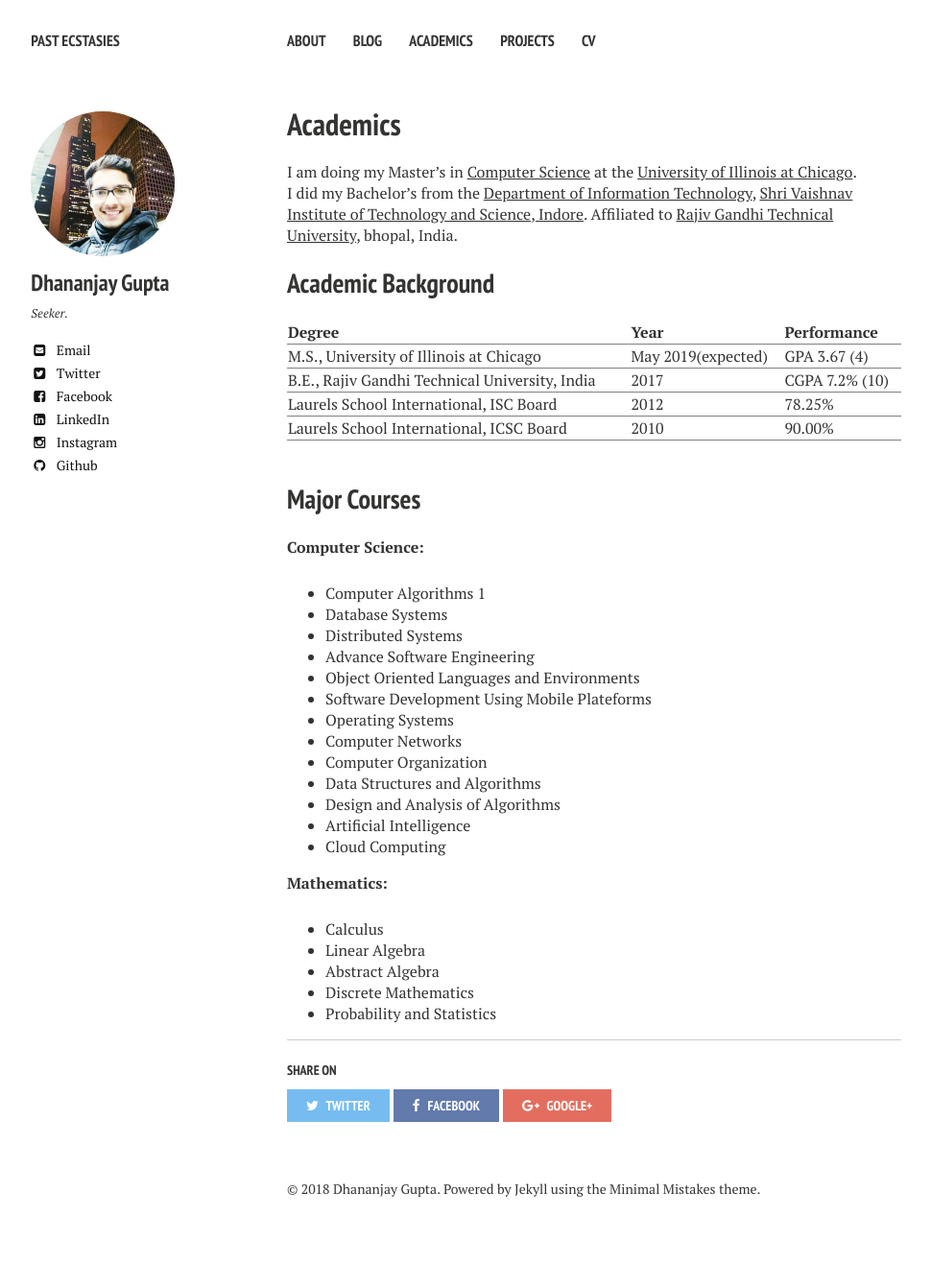
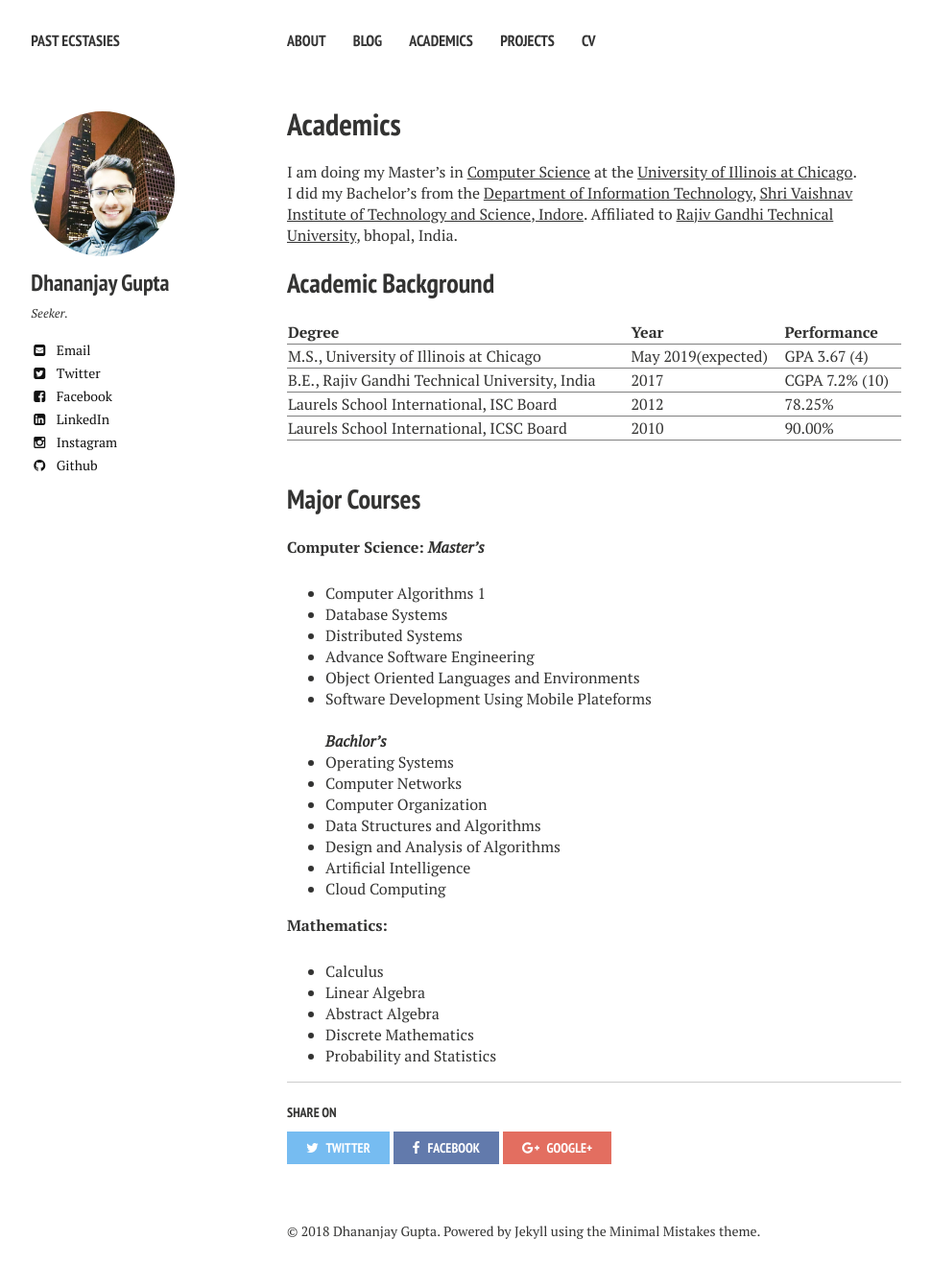
Before and after one commit to DhananjayGupta300/DhananjayGupta300.github.io, a Jekyll site: the page built from academics/index.md, in a window 1280 px wide. Shown: the whole page at 96% size, without its empty margins (21-991 px from the left). Built offline with Jekyll 4.4.1, drawn with Linux system fonts in a browser that asks for light colours; nearby versions of some CDN libraries; before the commit the page ends 1297 px from its top, so only the background shows below that.

Commit message:
Update index.md

```diff
--- a/academics/index.md
+++ b/academics/index.md
@@ -31,13 +31,13 @@
 -------------
 
 **Computer Science:**
-
+***Master's***
 - Computer Algorithms 1
 - Database Systems
 - Distributed Systems
 - Advance Software Engineering
 - Object Oriented Languages and Environments
-- Software Development Using Mobile Plateforms
+- Software Development Using Mobile Plateforms<br/><br/>***Bachlor's***
 - Operating Systems
 - Computer Networks
 - Computer Organization
```
